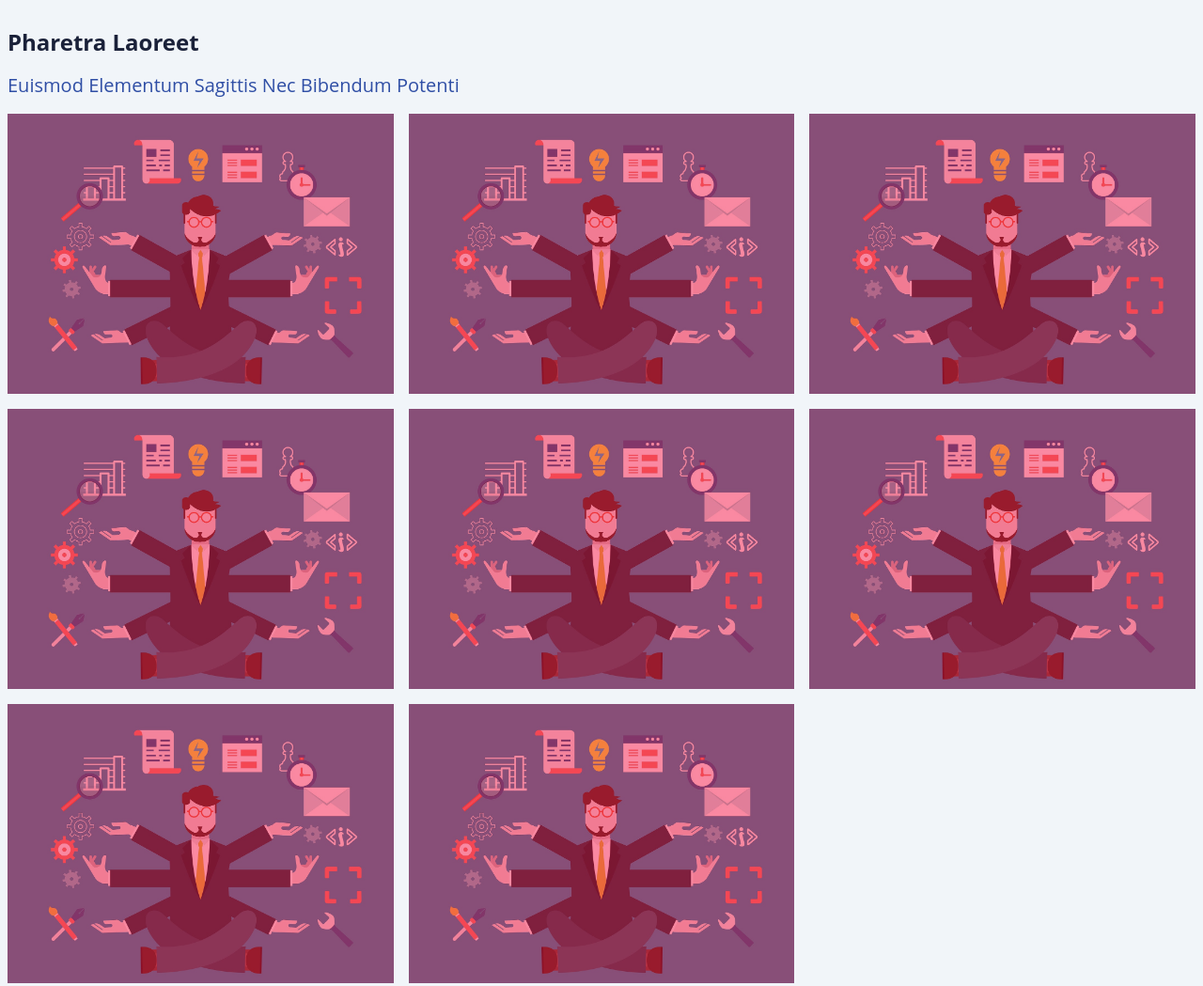
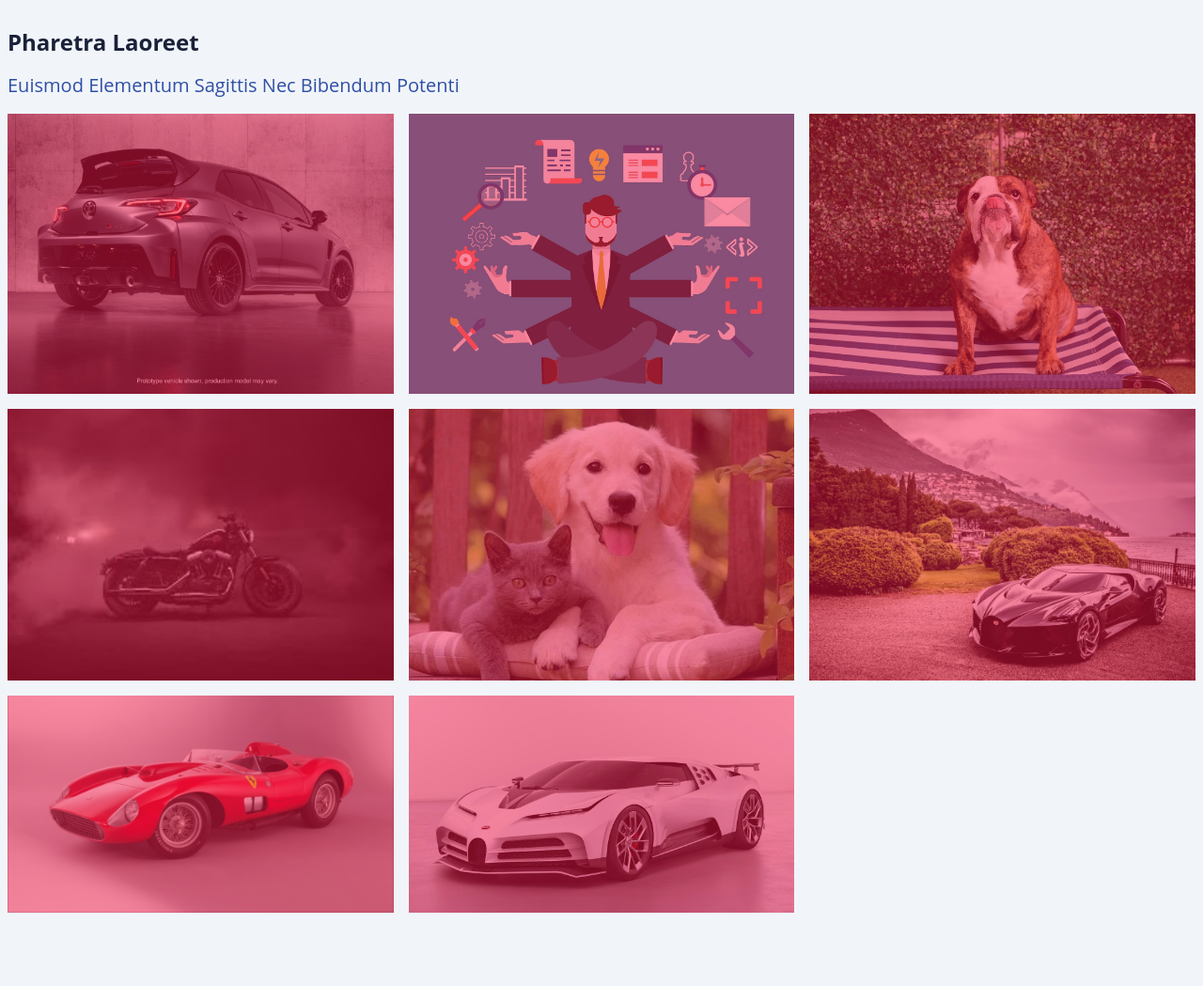
Before and after one commit to renatumb/portfolio02, a website built with Vite: page index.html in a window 1280 px wide. Shown: the part 2182-3231 px from the top of the page at 94% size. Built offline with nearby package versions, Linux system fonts and the light colour scheme.

Commit message:
New images + css adjust

```diff
--- a/index.html
+++ b/index.html
@@ -128,28 +128,28 @@
 
           <div class="feature__img--container">
             <div class="featured__img--wrapper">
-                <img class="featured__img" src="images/project1.jpg" alt="Project Picture">
+                <img class="featured__img" src="images/img01.jpg" alt="Project Picture">
             </div>
             <div class="featured__img--wrapper">
-                <img class="featured__img" src="images/project1.jpg" alt="Project Picture">
+                <img class="featured__img" src="images/img02.jpg" alt="Project Picture">
             </div>
             <div class="featured__img--wrapper">
-                <img class="featured__img" src="images/project1.jpg" alt="Project Picture">
+                <img class="featured__img" src="images/img03.jpg" alt="Project Picture">
             </div>
             <div class="featured__img--wrapper">
-                <img class="featured__img" src="images/project1.jpg" alt="Project Picture">
+                <img class="featured__img" src="images/img04.jpg" alt="Project Picture">
             </div>
             <div class="featured__img--wrapper">
-                <img class="featured__img" src="images/project1.jpg" alt="Project Picture">
+                <img class="featured__img" src="images/img05.jpg" alt="Project Picture">
             </div>
             <div class="featured__img--wrapper">
-                <img class="featured__img" src="images/project1.jpg" alt="Project Picture">
+                <img class="featured__img" src="images/img06.jpg" alt="Project Picture">
             </div>
             <div class="featured__img--wrapper">
-                <img class="featured__img" src="images/project1.jpg" alt="Project Picture">
+                <img class="featured__img" src="images/img07.jpg" alt="Project Picture">
             </div>
             <div class="featured__img--wrapper">
-                <img class="featured__img" src="images/project1.jpg" alt="Project Picture">
+                <img class="featured__img" src="images/img08.jpg" alt="Project Picture">
             </div>
           </div>
       </section>
@@ -161,7 +161,7 @@
         <div class="project__container">
             <h3 class="work__project-title">01 Laoreet Fames Inceptos</h3>
             <div class="work__img--wrapper image1">
-              <img src="images/project1.jpg" alt="Project Picture" class="work__img" width="100%" height="100%">
+              <img src="images/img09.jpg" alt="Project Picture" class="work__img" >
             </div>
 
             <div class="work__project content1">
@@ -173,7 +173,7 @@
             <!-- ============================= Project 02 -->
             <h3 class="work__project-title">02 Venenatis Suspendisse</h3>
             <div class="work__img--wrapper image2">
-              <img src="images/project1.jpg" alt="Project Picture" class="work__img" >
+              <img src="images/img10.jpg" alt="Project Picture" class="work__img" >
             </div>
 
             <div class="work__project content2">
@@ -185,7 +185,7 @@
             <!-- ============================= Project 03 -->
             <h3 class="work__project-title">03 Leo Nulla Velit Nullam Vel</h3>
             <div class="work__img--wrapper image3">
-              <img src="images/project1.jpg" alt="Project Picture" class="work__img" >
+              <img src="images/img11.jpg" alt="Project Picture" class="work__img" >
             </div>
 
             <div class="work__project content3">
@@ -197,7 +197,7 @@
             <!-- ============================= Project 04 -->
             <h3 class="work__project-title">04 Venenatis Suspendisse Lobortis Maecenas At</h3>
             <div class="work__img--wrapper image4">
-              <img src="images/project1.jpg" alt="Project Picture" class="work__img" >
+              <img src="images/img12.jpg" alt="Project Picture" class="work__img" >
             </div>
 
             <div class="work__project content4">
@@ -209,7 +209,7 @@
             <!-- ============================= Project 05 -->
             <h3 class="work__project-title">05 Tristique Suscipit Amet</h3>
             <div class="work__img--wrapper image5">
-              <img src="images/project1.jpg" alt="Project Picture" class="work__img" >
+              <img src="images/img13.jpg" alt="Project Picture" class="work__img" >
             </div>
 
             <div class="work__project content5">
--- a/styles/components/featured.css
+++ b/styles/components/featured.css
@@ -59,6 +59,12 @@
 
 .featured__img--wrapper {
     position: relative;
+}
+
+.featured__img{
+    width: 100%;
+    height: 100%;
+    object-fit: cover;
 }
 
 .featured__img--wrapper::after {
```
Also changed, not shown: images/img01.jpg (added), images/img02.jpg (renamed from images/project1.jpg), images/img03.jpg (added), images/img04.jpg (added), images/img05.jpg (added), images/img06.jpg (added), images/img07.jpg (added), images/img08.jpg (added), images/img09.jpg (added), images/img10.jpg (added), images/img11.jpg (added), images/img12.jpg (added), images/img13.jpg (added), images/img14.jpg (added).
